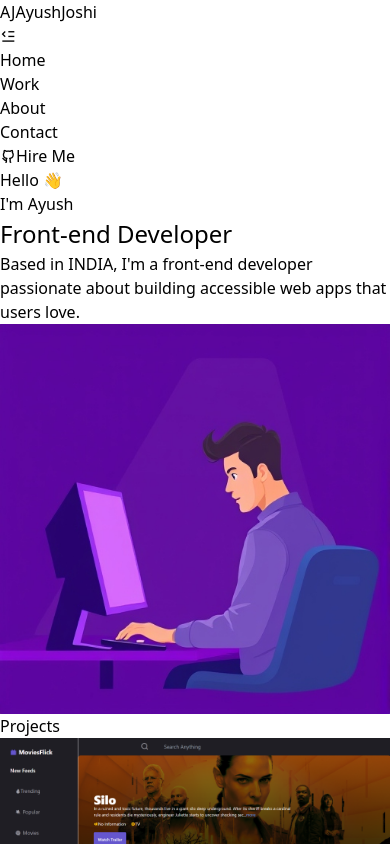
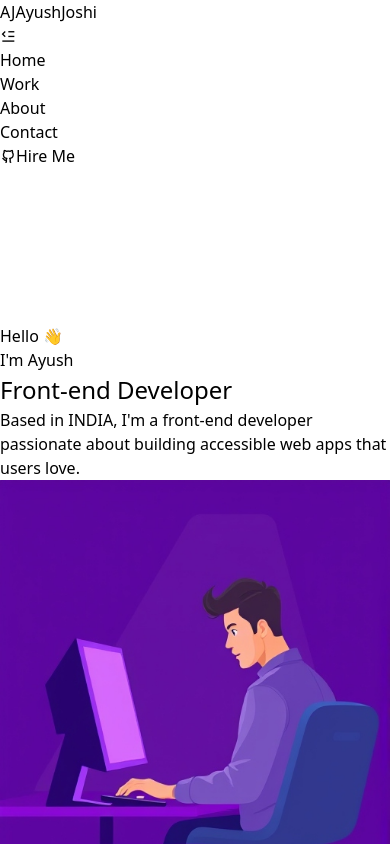
Before and after one commit to ayushjoshi45/Personal-Portfolio-React, a React (Vite) app: page / in a window 390 px wide. Shown: the top 844 px of the page. Built offline with nearby package versions, Linux system fonts and the light colour scheme.

Commit message:
Make more responsive

```diff
--- a/src/components/Header.jsx
+++ b/src/components/Header.jsx
@@ -1,8 +1,16 @@
-import React, { useState } from "react";
-import Hero from "./Hero"
+import React, { useEffect, useRef, useState } from "react";
+import Hero from "./Hero";
 import { Link } from "react-router-dom";
 function Header() {
   const [menu, openMenu] = useState(false);
+  const menuRef = useRef(null);
+  const [menuh,setMenuh]=useState(0);
+  useEffect(() => {
+    if (menu && menuRef.current) {
+      const menuHeight = menuRef.current.offsetHeight;  // Calculate height
+      setMenuh(menuHeight)  // You can use this height for any logic
+    }
+  }, [menu]);
   return (
     <>
       <div className="text-white flex items-center justify-between mt-4">
@@ -28,8 +36,9 @@ function Header() {
               menu ? "block" : "hidden"
             } absolute top-16 left-0 w-full bg-[#222222] md:bg-transparent md:static md:flex md:items-center md:justify-center`}
           >
-          <ul className="flex flex-col md:flex-row items-center text-2xl gap-5 p-4 md:p-0">
-
+            <ul
+            ref={menuRef}
+             className="flex flex-col md:flex-row items-center text-2xl gap-5 p-4 md:p-0">
               <li className="px-5 py-2 hover:bg-[#6200EE] rounded-full">
                 <Link to="/">Home</Link>
               </li>
@@ -40,7 +49,9 @@ function Header() {
                 <Link to="/about">About</Link>
               </li>
               <li className="px-5 py-2 hover:bg-[#6200EE] rounded-full">
-              <Link to="/contact" target="_blank">Contact</Link>
+                <Link to="/contact" target="_blank">
+                  Contact
+                </Link>
               </li>
             </ul>
           </div>
@@ -73,7 +84,7 @@ function Header() {
           </div>
         </div>
       </div>
-    {<Hero slide={menu} />}
+      {<Hero slide={menu} height={menuh} />}
     </>
   );
 }
--- a/src/components/Hero.jsx
+++ b/src/components/Hero.jsx
@@ -2,9 +2,13 @@ import React from 'react';
 import heroimg from "../utils/hero.jpg"
 import { TypeAnimation } from 'react-type-animation';
 
-function Hero({slide}) {
+function Hero({slide,height}) {
   return (
-    <div className={`w-full h-screen text-white flex flex-col lg:flex-row justify-between items-center px-4 lg:px-16 ${slide ? "mt-[80%]":"mt-[40%] sm:mt-0"}`}>
+    // <div className={`w-full h-screen text-white flex flex-col lg:flex-row justify-between items-center px-4 lg:px-16 ${slide ? "mt-[80%]":"mt-[40%] sm:mt-0"}`}>
+    <div
+    className={`w-full h-screen text-white flex flex-col lg:flex-row justify-between items-center px-4 lg:px-16 ${slide ? "mt-[80%]" : "sm:mt-0"}`}
+    style={{ marginTop: slide ? `calc(${height}px + 50px)` : '40%' }} // Use inline styles for dynamic margin-top
+  >
       {/* Left Section */}
       <div className="text-center lg:text-left mb-8 lg:mb-0">
         <h1 className="text-4xl lg:text-5xl mb-4">Hello 👋</h1>
```
Lines whose indentation alone changed are shown as unchanged.
